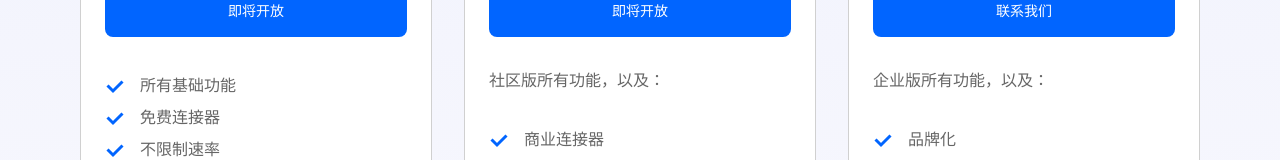
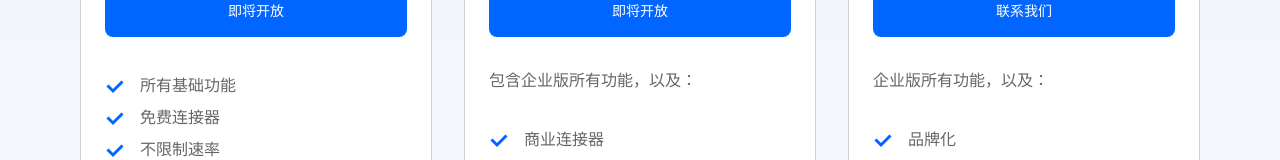
Before and after one commit to 1stblue/1stblue.github.io, a Next.js app: page /price in a window 1280 px wide. Shown: the part 383-543 px from the top of the page. Built offline with nearby package versions, Linux system fonts and the light colour scheme.

Commit message:
txt: 文案调整

```diff
--- a/src/components/price/Package.tsx
+++ b/src/components/price/Package.tsx
@@ -22,7 +22,7 @@ export default function Package() {
             desc: '满足高可用与合规要求',
             price: '680',
             discount: ['限时优惠：满10送2月'],
-            preList: '社区版所有功能，以及：',
+            preList: '包含企业版所有功能，以及：',
             list: ['商业连接器', '按订单配置链路数', '多节点容灾和负载均衡', 'SSO、权限控制和审计', '开放API与集成', '7 * 24 专家支持']
         },
         {
```
